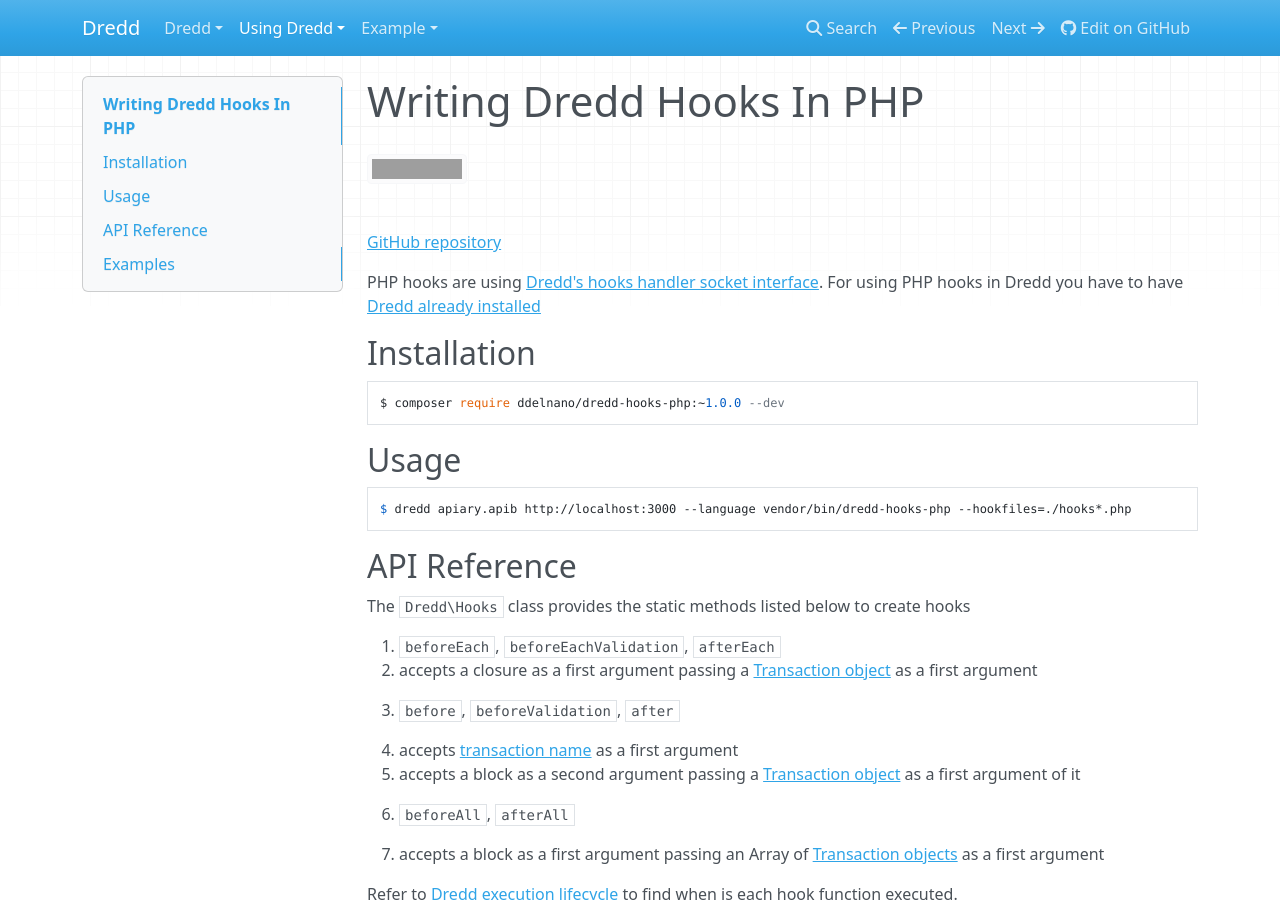
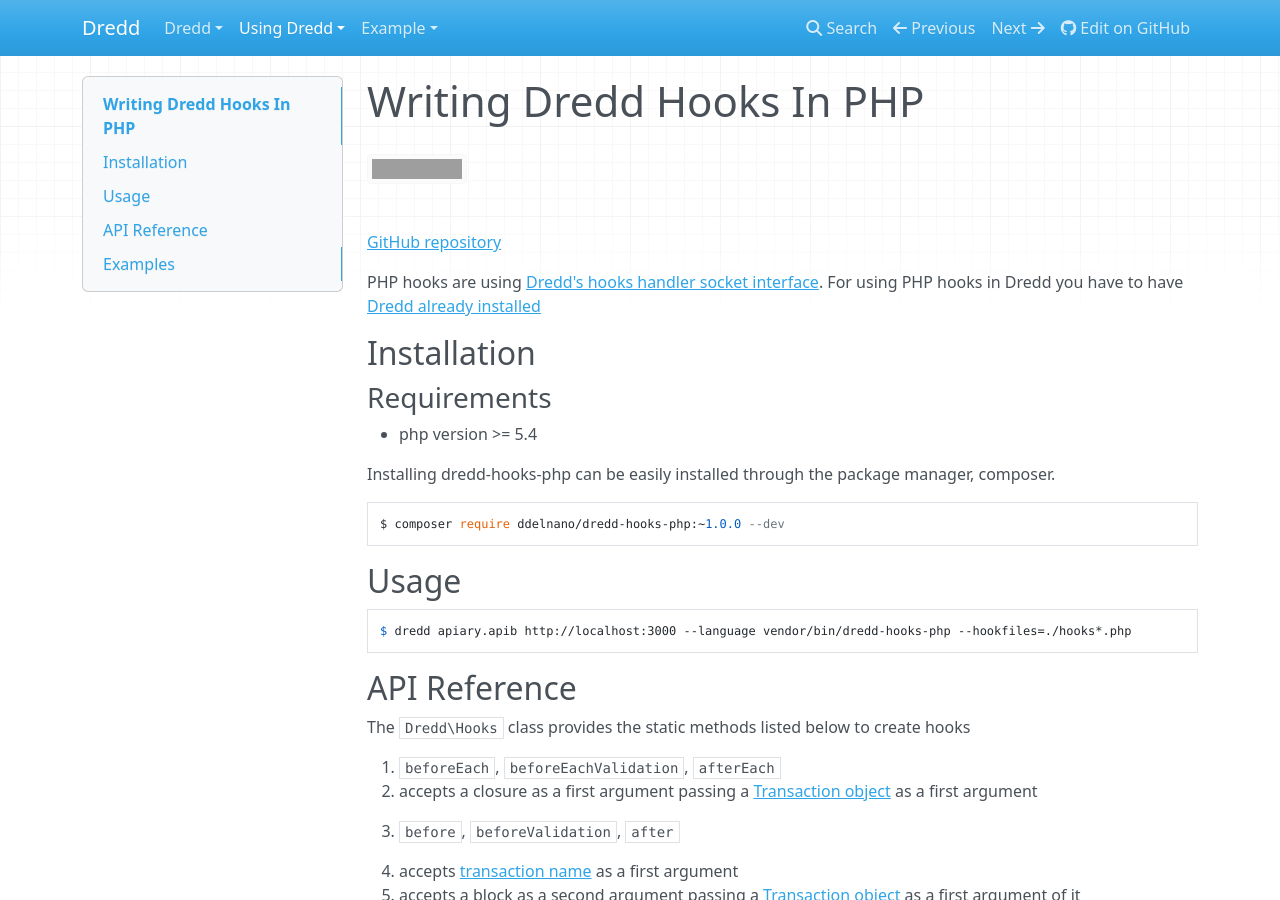
Before and after one commit to apiaryio/dredd, an MkDocs documentation site: the page built from docs/hooks-php.md, in a window 1280 px wide and 900 px high. Built offline with MkDocs 1.6.1, drawn with Linux system fonts in a browser that asks for light colours; nearby versions of some CDN libraries; old or Windows-style settings are respelled for this version of MkDocs; grey boxes are pictures that could not be loaded.

Commit message:
Add supported php versions to the php hook docs

````diff
--- a/docs/hooks-php.md
+++ b/docs/hooks-php.md
@@ -7,6 +7,11 @@
 PHP hooks are using [Dredd's hooks handler socket interface](hooks-new-language.md). For using PHP hooks in Dredd you have to have [Dredd already installed](quickstart.md)
 
 ## Installation
+
+### Requirements
+ - php version >= 5.4
+
+Installing dredd-hooks-php can be easily installed through the package manager, composer.
 
 ```
 $ composer require ddelnano/dredd-hooks-php:~1.0.0 --dev
````
